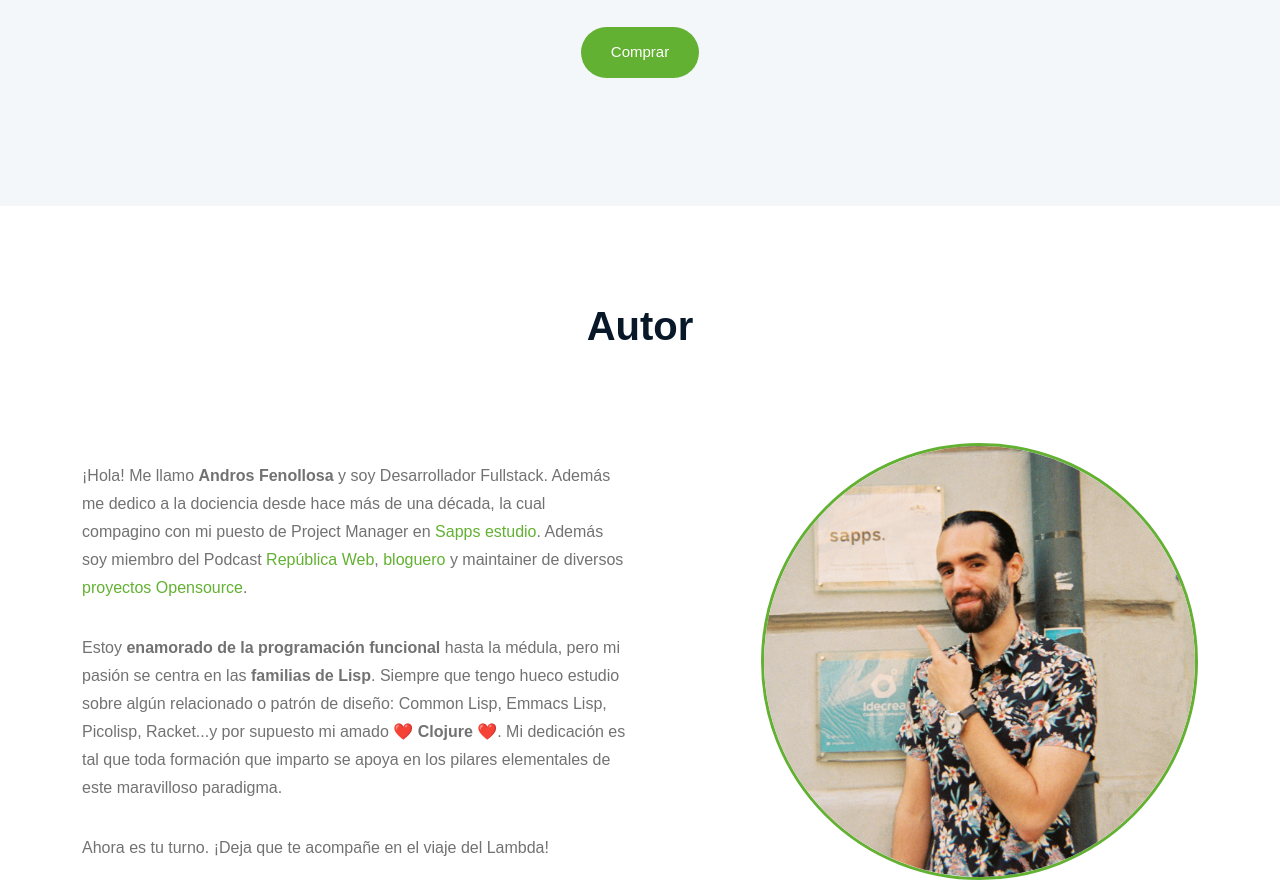
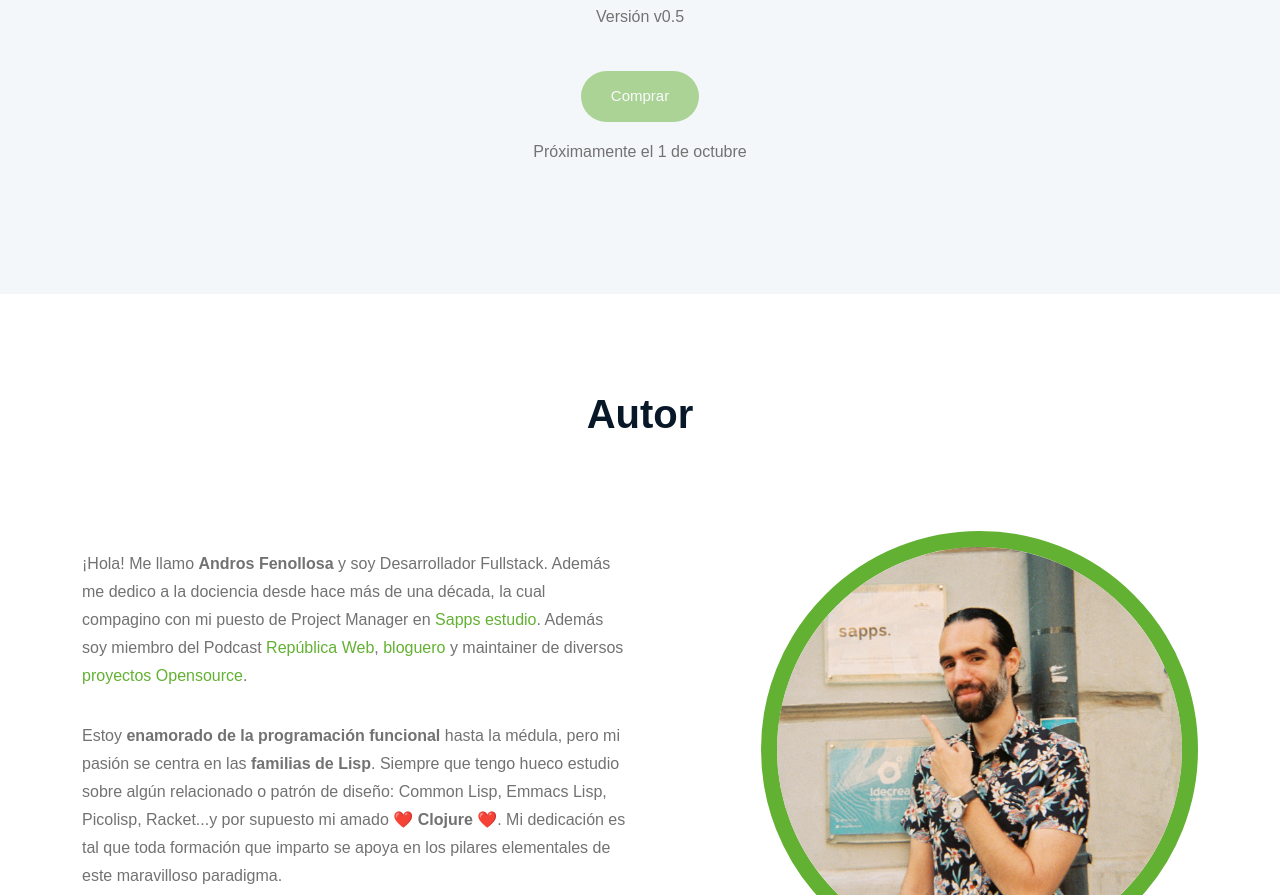
Before and after one commit to tanrax/libro-clojure-web, a plain HTML site: page index.html in a window 1280 px wide. Shown: the part 1905-2800 px from the top of the page. Drawn offline with Linux system fonts and the light colour scheme; a script that the page names is missing.

Commit message:
disable buy buttons

```diff
--- a/assets/css/main.css
+++ b/assets/css/main.css
@@ -2627,7 +2627,7 @@ ol {
   object-fit: cover;
   width: 80%;
   border-radius: 50%;
-  border: 3px solid var(--color-primary);
+  border: 1rem solid var(--color-primary);
 }
 
 
--- a/index.html
+++ b/index.html
@@ -52,7 +52,11 @@
                         <h1 class="wow fadeInUp" data-wow-delay=".4s">Don Clojure de la Mancha</h1>
                         <h2 class="wow fadeInUp hero-area__subtitle" data-wow-delay=".6s">El ingenioso lenguaje funcional del paréntesis</h2>
                         <div class="button wow fadeInUp text-center" data-wow-delay=".8s">
-                            <a href="https://ko-fi.com/s/2edf756542" class="btn">Comprar</a>
+<!--                            <a href="https://ko-fi.com/s/2edf756542" class="btn">Comprar</a>-->
+                            <p>
+                                <a href="#" class="btn" style="opacity: .5;">Comprar</a>
+                            </p>
+                            <p style="margin-top: 1rem">Próximamente el 1 de octubre</p>
                         </div>
                     </div>
                 </div>
@@ -155,7 +159,11 @@
                 </div>
                 <div class="row align-items-center text-center mt-40">
                     <div class="button">
-                        <a href="https://ko-fi.com/s/2edf756542" class="btn">Comprar</a>
+<!--                        <a href="https://ko-fi.com/s/2edf756542" class="btn">Comprar</a>-->
+                        <p>
+                            <a href="#" class="btn" style="opacity: .5;">Comprar</a>
+                        </p>
+                        <p style="margin-top: 1rem">Próximamente el 1 de octubre</p>
                     </div>
                 </div>
             </div>
```
